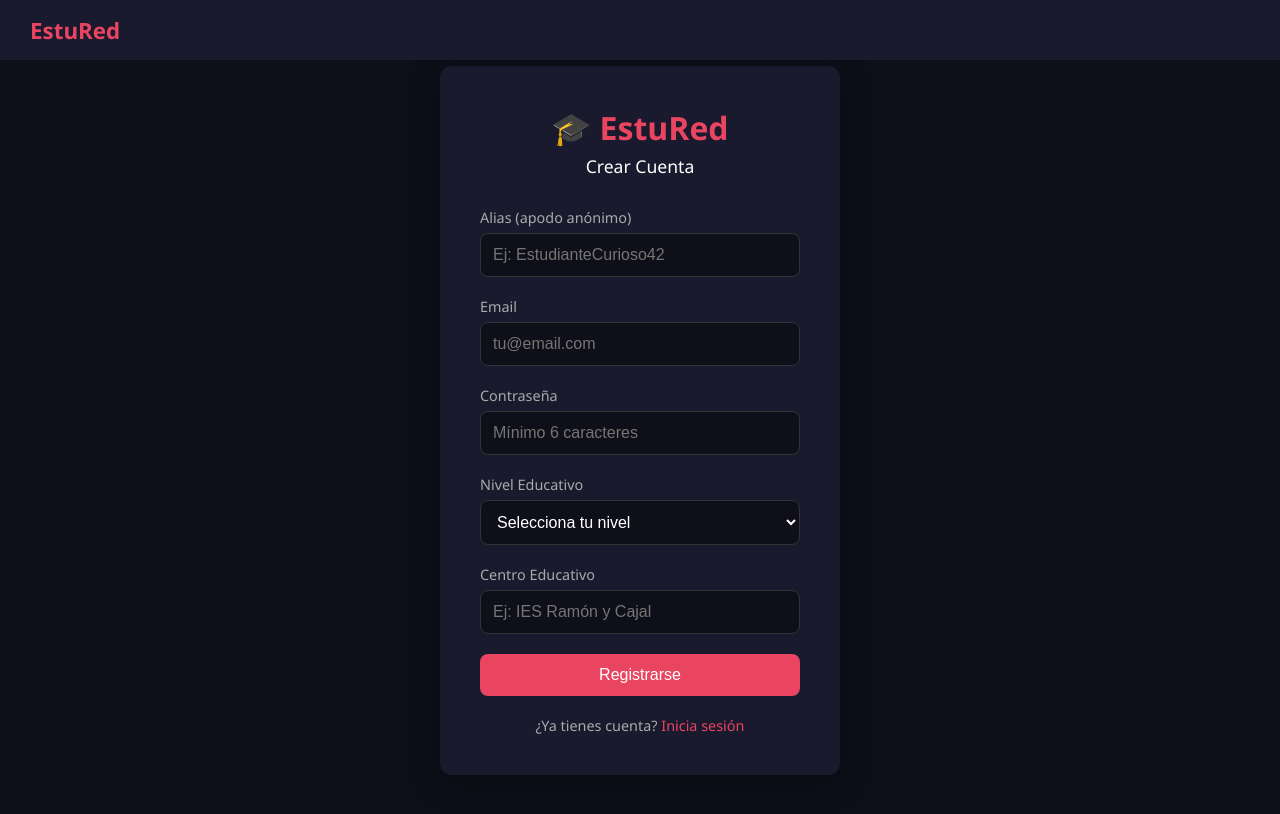
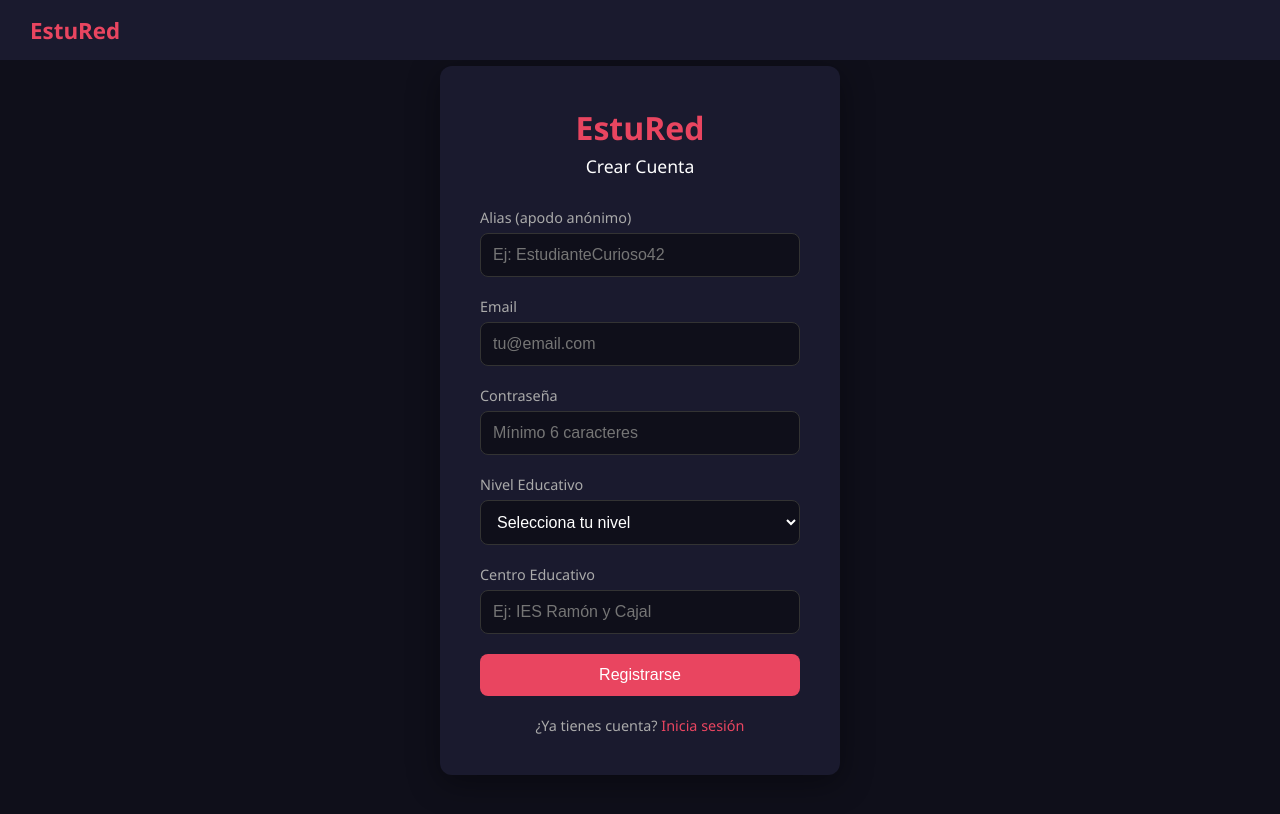
Before and after one commit to wilister/estuRed, an Angular app: page /registro in a window 1280 px wide. Shown: the top 814 px of the page. Built offline with nearby package versions, Linux system fonts and the light colour scheme.

Commit message:
Revisión final completa del código

```diff
--- a/src/app/features/auth/registro/registro.component.html
+++ b/src/app/features/auth/registro/registro.component.html
@@ -1,6 +1,6 @@
 <div class="auth-container">
   <div class="auth-card">
-    <h1>🎓 EstuRed</h1>
+    <h1>EstuRed</h1>
     <h2>Crear Cuenta</h2>
 
     <div class="form-group">
--- a/src/app/features/dashboard/dashboard.component.scss
+++ b/src/app/features/dashboard/dashboard.component.scss
@@ -24,7 +24,6 @@
 
       &:hover { border-color: #e94560; }
 
-      .stat-icon { font-size: 2rem; }
 
       .stat-numero {
         color: #e94560;
--- a/src/app/features/landing/landing.component.scss
+++ b/src/app/features/landing/landing.component.scss
@@ -275,11 +275,6 @@
           transform: translateY(-4px);
         }
 
-        .feature-icon-wrap {
-          font-size: 2rem;
-          margin-bottom: 16px;
-        }
-
         h3 { color: #ffffff; margin-bottom: 10px; font-size: 1.1rem; }
         p { color: #aaaaaa; font-size: 0.9rem; line-height: 1.6; }
       }
```
